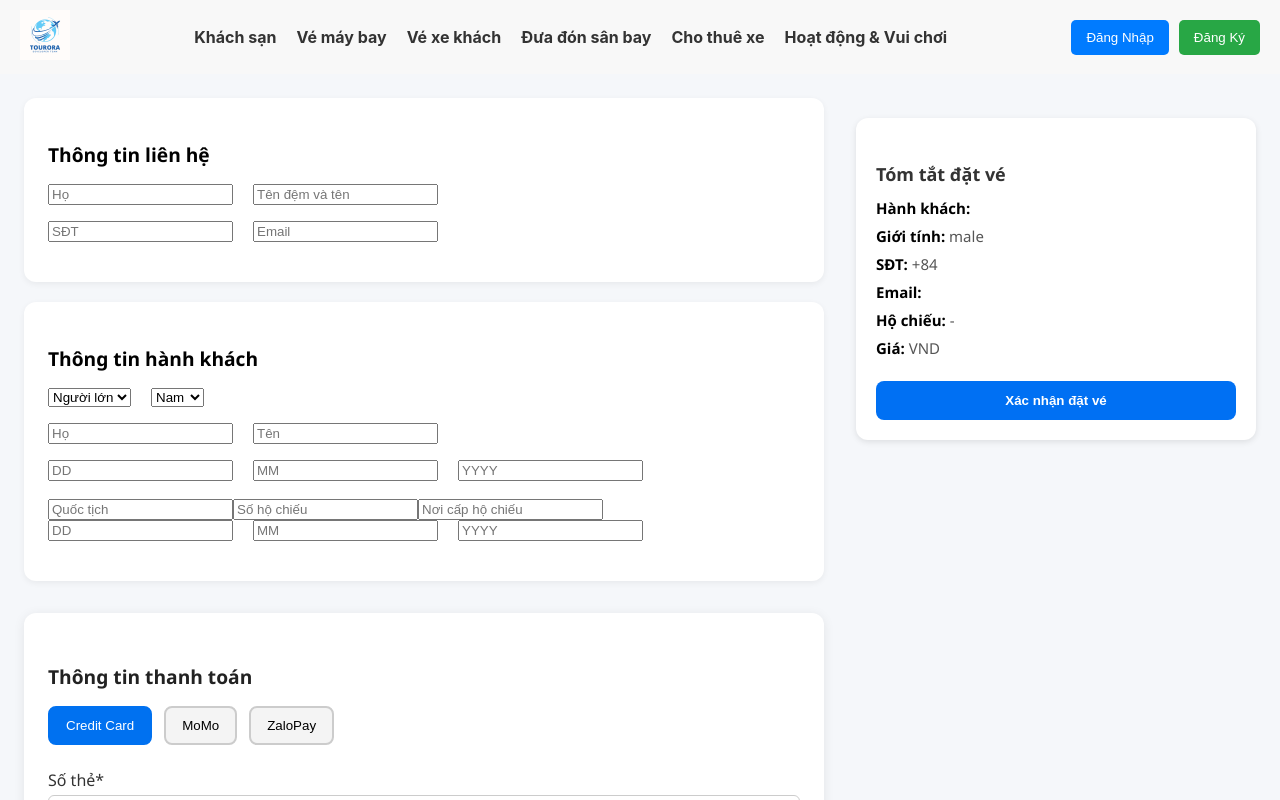
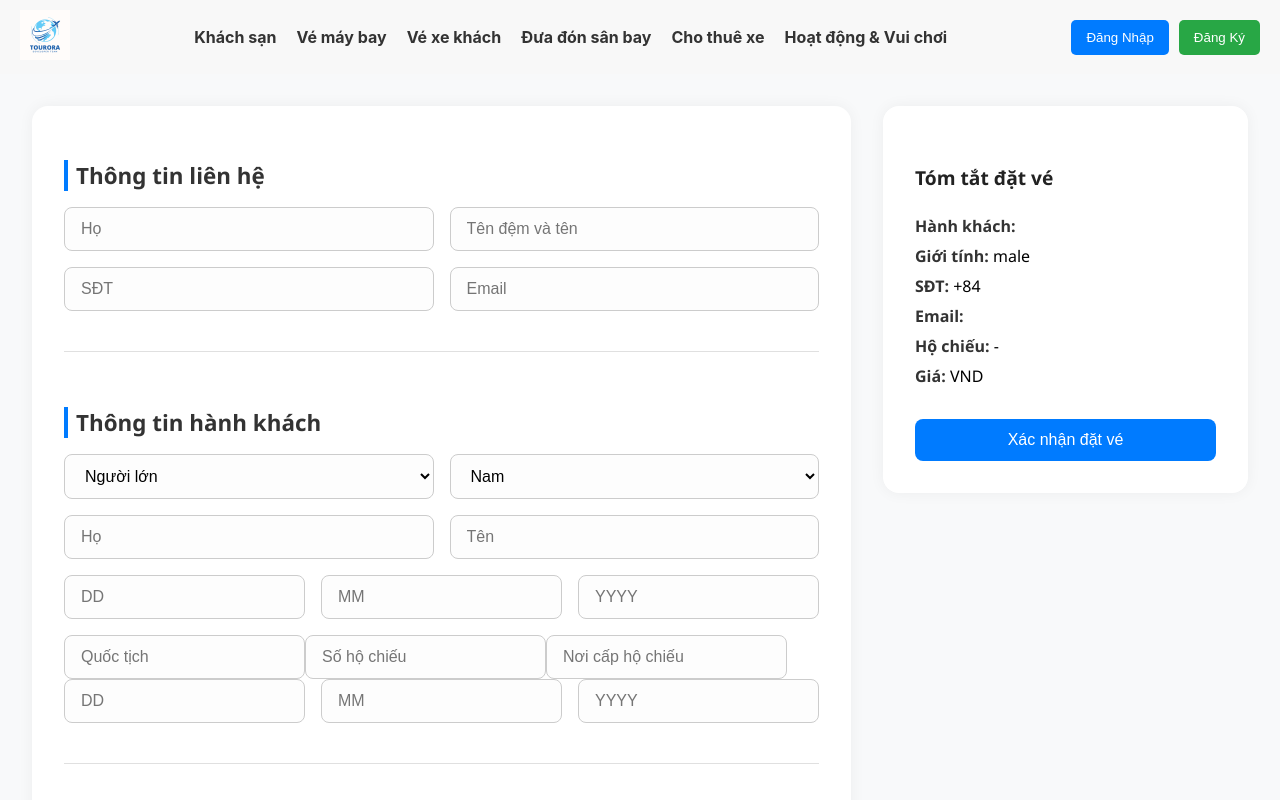
Before and after one commit to Tourora-s-Team/TouroraWebsite_Project, a React (Create React App) app in the folder client/: page /flight-booking in a window 1280 px wide. Shown: the top 800 px of the page. Built offline with nearby package versions, Linux system fonts and the light colour scheme.

Commit message:
change flightId to serviceId

```diff
--- a/client/src/components/PlaneTickets/FlightBookingForm.jsx
+++ b/client/src/components/PlaneTickets/FlightBookingForm.jsx
@@ -100,7 +100,7 @@ const FlightBookingForm = () => {
       // 3. Payment
       const paymentPayload = {
         bookingId,
-        flightId: flight?._id,
+        serviceId: flight?._id,
         paymentMethod: paymentInfo.method,
         contactInfo: {
           lastName: form.lastName,
--- a/client/src/components/PlaneTickets/FlightBookingForm.module.css
+++ b/client/src/components/PlaneTickets/FlightBookingForm.module.css
@@ -1,386 +1,99 @@
+/** FlightBookingForm.module.css */
+
 .container {
   display: flex;
   justify-content: space-between;
-  gap: 32px;
-  max-width: 1280px;
-  margin: 0 auto;
-  padding: 24px;
-  background: #f5f7fa;
-  font-family: "Segoe UI", sans-serif;
+  padding: 2rem;
+  gap: 2rem;
+  background-color: #f8f9fa;
+  font-family: "Segoe UI", Tahoma, Geneva, Verdana, sans-serif;
 }
 
-/* Left Column */
 .left {
   flex: 2;
+  display: flex;
+  flex-direction: column;
+  gap: 2rem;
+  background-color: #fff;
+  padding: 2rem;
+  border-radius: 1rem;
+  box-shadow: 0 0 15px rgba(0, 0, 0, 0.05);
 }
 
 .right {
   flex: 1;
+  position: sticky;
+  top: 2rem;
+  background-color: #ffffff;
+  padding: 2rem;
+  border-radius: 1rem;
+  box-shadow: 0 0 15px rgba(0, 0, 0, 0.05);
+  height: fit-content;
 }
 
-/* Section Box */
 .section {
-  background: #ffffff;
-  border-radius: 12px;
-  box-shadow: 0 2px 6px rgba(0, 0, 0, 0.06);
-  padding: 24px;
-  margin-bottom: 20px;
+  border-bottom: 1px solid #e0e0e0;
+  padding-bottom: 1.5rem;
 }
 
-.section h3 {
-  margin-bottom: 16px;
-  font-size: 1.2rem;
-  font-weight: 600;
+.section:last-child {
+  border-bottom: none;
 }
 
-/* Form Grouping */
+h3 {
+  font-size: 1.4rem;
+  color: #333;
+  margin-bottom: 1rem;
+  border-left: 4px solid #007bff;
+  padding-left: 0.5rem;
+}
+
 .row {
   display: flex;
-  gap: 20px;
-  margin-bottom: 16px;
+  gap: 1rem;
+  margin-bottom: 1rem;
 }
 
-.formGroup {
+input,
+select {
   flex: 1;
-  display: flex;
-  flex-direction: column;
+  padding: 0.75rem 1rem;
+  border: 1px solid #ccc;
+  border-radius: 0.5rem;
+  font-size: 1rem;
+  background-color: #fdfdfd;
+  transition: border-color 0.2s;
 }
 
-.formGroup label {
-  font-weight: 500;
-  margin-bottom: 6px;
-}
-
-.formGroup input,
-.phoneInput input,
-.phoneInput select {
-  padding: 10px 12px;
-  border: 1px solid #ccc;
-  border-radius: 8px;
-  font-size: 0.95rem;
-}
-
-.phoneInput {
-  display: flex;
-  align-items: center;
-  gap: 8px;
-}
-
-.formGroup small {
-  color: #666;
-  font-size: 0.85rem;
-  margin-top: 4px;
-}
-
-/* Login Line */
-.loginNotice {
-  background: #e9f3ff;
-  padding: 12px 16px;
-  border-left: 4px solid #0d6efd;
-  border-radius: 8px;
-  margin-bottom: 24px;
-  color: #003b80;
-  font-weight: 500;
-}
-
-/* Notice Box */
-.noticeBox {
-  background: #fff9e6;
-  padding: 16px;
-  border-radius: 8px;
-  font-size: 0.9rem;
-  color: #333;
-  border-left: 4px solid #ffc107;
-}
-
-.noticeBox b {
-  font-weight: bold;
-}
-
-.noticeBox a {
-  color: #007bff;
-  text-decoration: underline;
-  display: block;
-  margin-top: 6px;
-}
-
-/* Right Column */
-.flightSummaryBox,
-.totalBox {
-  background: #fff;
-  border-radius: 12px;
-  padding: 5px 20px;
-  margin-bottom: 20px;
-  box-shadow: 0 2px 6px rgba(0, 0, 0, 0.05);
-}
-
-.header {
-  display: flex;
-  justify-content: space-between;
-  align-items: center;
-  font-weight: 600;
-  font-size: 1rem;
-  margin-bottom: 12px;
-}
-
-.flightCard {
-  background: #f8f9fb;
-  padding: 16px;
-  border-radius: 10px;
-}
-
-.flightTime {
-  font-weight: 600;
-  font-size: 1rem;
-  margin-bottom: 6px;
-}
-
-.airline {
-  font-size: 0.9rem;
-  color: #d12b2b;
-  margin-bottom: 8px;
-}
-
-.tags {
-  display: flex;
-  gap: 8px;
-  flex-wrap: wrap;
-  margin-bottom: 10px;
-}
-
-.greenTag {
-  background: #e0f8e9;
-  color: #2f9258;
-  padding: 4px 8px;
-  border-radius: 6px;
-  font-size: 0.8rem;
-}
-
-.grayTag {
-  background: #f0f0f0;
-  color: #555;
-  padding: 4px 8px;
-  border-radius: 6px;
-  font-size: 0.8rem;
-}
-
-.timeRow {
-  display: flex;
-  justify-content: space-between;
-  align-items: center;
-  font-size: 0.95rem;
-  font-weight: 500;
-  margin-top: 10px;
-}
-
-.duration {
-  font-size: 0.85rem;
-  color: #666;
-}
-
-/* Total */
-.totalBox h4 {
-  margin-bottom: 12px;
-  font-size: 1.1rem;
-}
-
-.totalPrice {
-  display: flex;
-  justify-content: space-between;
-  font-size: 1rem;
-  font-weight: 600;
-  margin-bottom: 12px;
-}
-
-.totalPrice strong {
-  color: #fa5400;
-  font-size: 1.25rem;
-}
-
-.points {
-  font-size: 0.9rem;
-  color: #333;
-  display: flex;
-  flex-direction: column;
-  gap: 4px;
-}
-.passengerForm {
-  background: #fff;
-  padding: 16px 20px;
-  border-radius: 12px;
-  box-shadow: 0 1px 6px rgba(0, 0, 0, 0.05);
-  margin-bottom: 24px;
-}
-
-.formRow {
-  display: flex;
-  gap: 20px;
-  margin-bottom: 16px;
-}
-
-.formGroup {
-  flex: 1;
-  display: flex;
-  flex-direction: column;
-}
-
-.formGroup label {
-  font-weight: 600;
-  margin-bottom: 6px;
-  font-size: 0.95rem;
-}
-
-.formGroup input,
-.formGroup select {
-  padding: 10px 12px;
-  border: 1px solid #ccc;
-  border-radius: 8px;
-  font-size: 0.95rem;
+input:focus,
+select:focus {
+  border-color: #007bff;
   outline: none;
 }
 
-.dateGroup {
+.totalBox {
+  font-size: 1rem;
   display: flex;
-  gap: 8px;
+  flex-direction: column;
+  gap: 0.5rem;
 }
 
-.dateGroup input {
-  width: 70px;
-  text-align: center;
-}
-
-.summaryRow {
-  display: flex;
-  align-items: center;
-  justify-content: center;
-  gap: 32px;
-}
-
-.summaryCol {
-  display: flex;
-  align-items: flex-start;
-  gap: 10px;
-  min-width: 160px;
-}
-
-.cityIcon {
-  font-size: 2rem;
-  margin-top: 2px;
-}
-
-.cityName {
-  font-weight: 600;
-  font-size: 1.1rem;
-  color: #0071ce;
-}
-
-.airportName {
-  font-size: 0.98rem;
-  color: #888;
-}
-
-.timeText {
-  font-size: 0.97rem;
-  color: #333;
-  margin-top: 2px;
-}
-
-.arrowIcon {
-  font-size: 2rem;
-  color: #0071ce;
-  margin: 0 8px;
-}
-
-.addonList {
-  display: flex;
-  flex-direction: column;
-  gap: 14px;
-  margin-top: 8px;
-}
-.addonItem {
-  display: flex;
-  justify-content: space-between;
-  align-items: flex-start;
-  background: #f7fbff;
-  border-radius: 8px;
-  padding: 12px 16px;
-  border: 1px solid #e3eaf5;
-}
-.addonPrice {
-  color: #0071ce;
-  margin-left: 12px;
-  font-weight: 500;
-}
-.addonDesc {
-  color: #666;
-  font-size: 0.97rem;
-  margin-top: 2px;
-}
-.paymentMethods {
-  display: flex;
-  gap: 10px;
-  margin-bottom: 1rem;
-}
-
-.paymentButton {
-  padding: 10px 20px;
-  background: #e0e0e0;
-  border: none;
-  border-radius: 8px;
-  cursor: pointer;
-}
-
-.paymentButton.active {
-  background: #0071f0;
-  color: white;
-}
-
-.paymentForm {
-  margin-top: 1rem;
-}
-
-.formRow {
-  display: flex;
-  gap: 10px;
-}
-.totalBox {
-  background-color: #fff;
-  padding: 20px;
-  margin-top: 20px;
-  border-radius: 12px;
-  box-shadow: 0 2px 6px rgba(0, 0, 0, 0.1);
-}
-
-.totalBox h4 {
-  margin-bottom: 12px;
-  font-size: 18px;
+.totalBox strong {
   color: #333;
 }
 
-.totalBox div {
-  margin-bottom: 8px;
-  font-size: 15px;
-  color: #555;
-}
-
-.totalBox strong {
-  font-weight: 600;
-  color: #000;
-}
-
 .confirmButton {
-  background-color: #0070f3;
-  color: #fff;
-  font-weight: bold;
+  margin-top: 1.5rem;
+  padding: 0.75rem;
+  background-color: #007bff;
+  color: white;
+  font-size: 1rem;
   border: none;
-  padding: 12px 20px;
-  width: 100%;
-  border-radius: 8px;
-  margin-top: 15px;
+  border-radius: 0.5rem;
   cursor: pointer;
-  transition: background-color 0.2s ease-in-out;
+  transition: background-color 0.2s;
 }
 
 .confirmButton:hover {
-  background-color: #0059c1;
+  background-color: #0056b3;
 }
```
Also changed, not shown: 1 other file (tests, documents, lock files or other folders).
